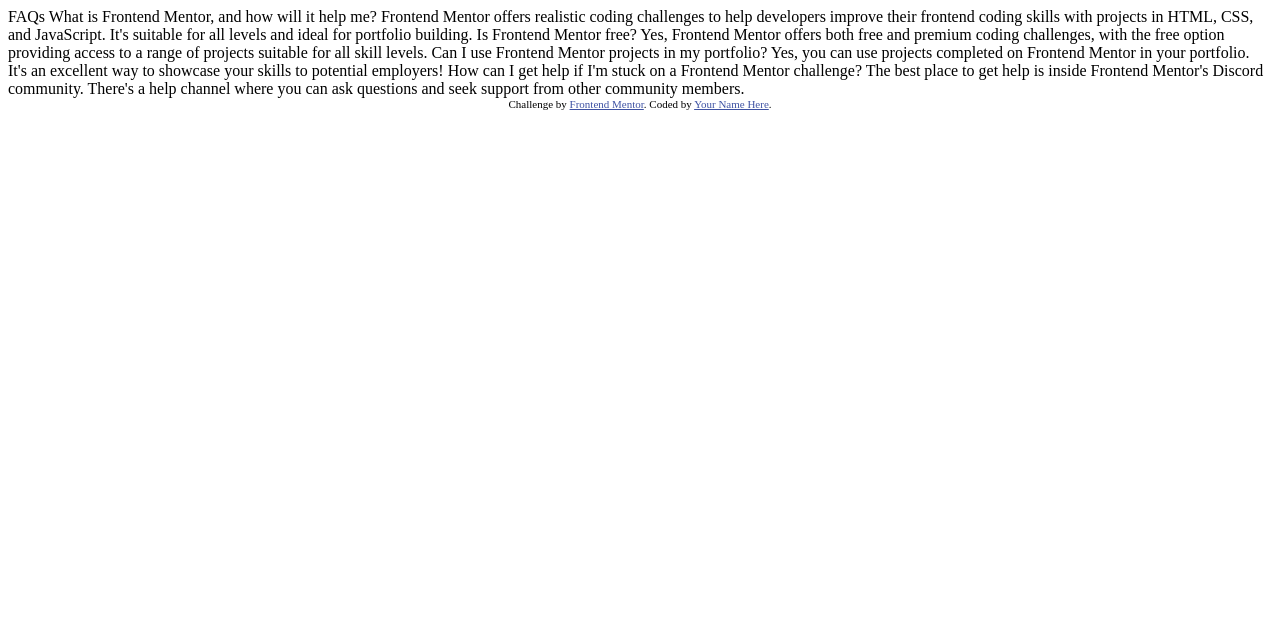
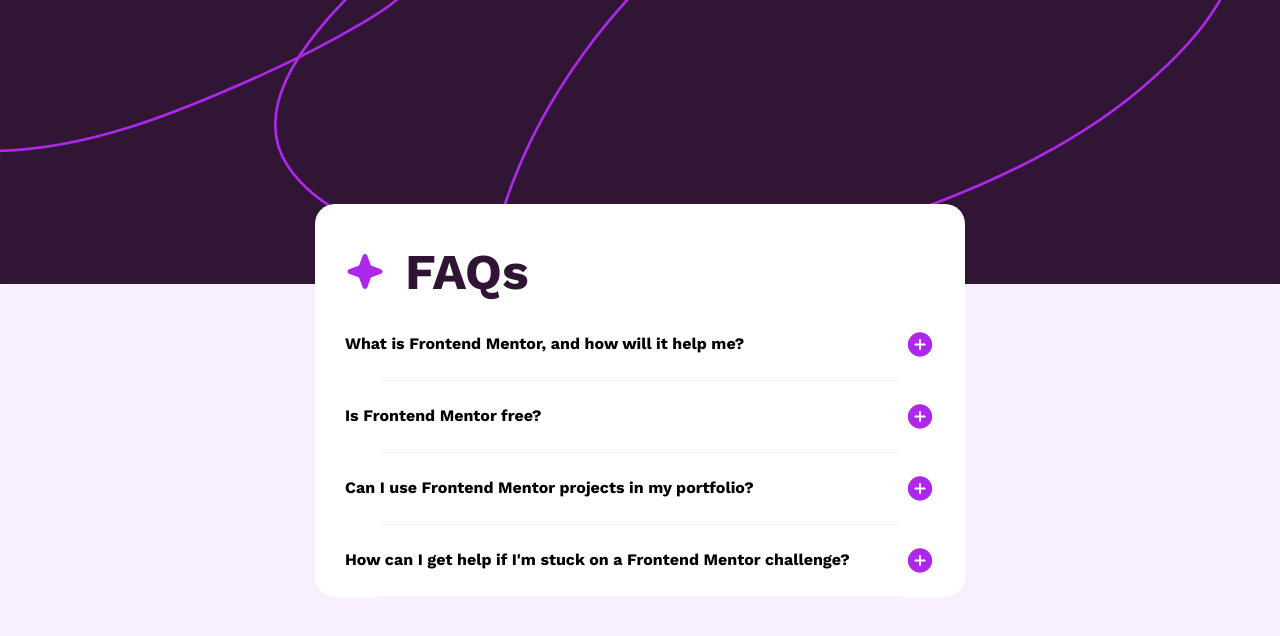
Before and after one commit to danHD2/FAQ-Challenge, a plain HTML site: page index.html in a window 1280 px wide. Drawn offline with nearby package versions, Linux system fonts and the light colour scheme.

Commit message:
final build

```diff
--- a/index.html
+++ b/index.html
@@ -5,44 +5,21 @@
   <meta name="viewport" content="width=device-width, initial-scale=1.0"> <!-- displays site properly based on user's device -->
 
   <link rel="icon" type="image/png" sizes="32x32" href="./assets/images/favicon-32x32.png">
+  <link rel="stylesheet" href="styles.css">
+  <link rel="preconnect" href="https://fonts.googleapis.com">
+<link rel="preconnect" href="https://fonts.gstatic.com" crossorigin>
+<link href="https://fonts.googleapis.com/css2?family=Work+Sans:ital,wght@0,100..900;1,100..900&display=swap" rel="stylesheet">
 
   <title>Frontend Mentor | FAQ accordion</title>
 
-  <!-- Feel free to remove these styles or customise in your own stylesheet 👍 -->
-  <style>
-    .attribution { font-size: 11px; text-align: center; }
-    .attribution a { color: hsl(228, 45%, 44%); }
-  </style>
 </head>
 <body>
 
-  FAQs
-
-  What is Frontend Mentor, and how will it help me?
-
-  Frontend Mentor offers realistic coding challenges to help developers improve their
-  frontend coding skills with projects in HTML, CSS, and JavaScript. It's suitable for
-  all levels and ideal for portfolio building.
-
-  Is Frontend Mentor free?
-
-  Yes, Frontend Mentor offers both free and premium coding challenges, with the free
-  option providing access to a range of projects suitable for all skill levels.
-
-  Can I use Frontend Mentor projects in my portfolio?
-
-  Yes, you can use projects completed on Frontend Mentor in your portfolio. It's an excellent
-  way to showcase your skills to potential employers!
-
-  How can I get help if I'm stuck on a Frontend Mentor challenge?
-
-  The best place to get help is inside Frontend Mentor's Discord community. There's a help
-  channel where you can ask questions and seek support from other community members.
+  <div id="root"></div>
 
 
-  <div class="attribution">
-    Challenge by <a href="https://www.frontendmentor.io?ref=challenge" target="_blank">Frontend Mentor</a>.
-    Coded by <a href="#">Your Name Here</a>.
-  </div>
+
+
+  <script src="script.js"></script>
 </body>
 </html>
--- /dev/null
+++ b/script.js
@@ -0,0 +1,93 @@
+const root = document.getElementById("root");
+const container = document.createElement("div");
+container.id = "container";
+root.appendChild(container);
+const titleIcon = document.createElement("img");
+titleIcon.src = "./assets/images/icon-star.svg";
+titleIcon.id = "title-icon";
+const titleCont = document.createElement("div");
+titleCont.id = "title-cont";
+container.appendChild(titleCont);
+titleCont.appendChild(titleIcon);
+const title = document.createElement("h1");
+title.id = "title";
+title.textContent = "FAQs";
+titleCont.appendChild(title);
+const bgImg = document.createElement("img");
+bgImg.src = "./assets/images/background-pattern-desktop.svg";
+bgImg.id = "bg-img";
+root.appendChild(bgImg);
+const content = document.createElement("div");
+content.id = "content";
+container.appendChild(content);
+let hidden = 1;
+
+
+const minus = document.createElement("img");
+minus.src = "./assets/images/icon-minus.svg";
+minus.className = "minus";
+
+const titles = [
+    "What is Frontend Mentor, and how will it help me?",
+    "Is Frontend Mentor free?",
+    "Can I use Frontend Mentor projects in my portfolio?",
+    "How can I get help if I'm stuck on a Frontend Mentor challenge?",
+]
+
+const parags = [
+    "Frontend Mentor offers realistic coding challenges to help developers improve their frontend coding skills with projects in HTML, CSS, and JavaScript. It's suitable for all levels and ideal for portfolio building.",
+    "Yes, Frontend Mentor offers both free and premium coding challenges, with the free option providing access to a range of projects suitable for all skill levels.",
+    "Yes, you can use projects completed on Frontend Mentor in your portfolio. It's an excellent way to showcase your skills to potential employers!",
+    "The best place to get help is inside Frontend Mentor's Discord community. There's a help channel where you can ask questions and seek support from other community members."
+]
+
+for (let i = 1; i < 5; i++) {
+    const innerCont = document.createElement("div");
+    innerCont.id = `inner${i}`;
+    content.appendChild(innerCont);
+    const control = document.createElement("div");
+    control.id = `control${i}`;
+    control.className = "control";
+    innerCont.appendChild(control);
+    const innerT = document.createElement("h4");
+    innerT.id = `innerT${i}`;
+    innerT.textContent = titles[i - 1];
+    control.appendChild(innerT);
+    const innerPlus = document.createElement("img");
+    innerPlus.className = "innerPlus";
+    innerPlus.id = `${i}`;
+    innerPlus.src = "./assets/images/icon-plus.svg";
+    control.appendChild(innerPlus);
+    const innerP = document.createElement("p");
+    innerP.id = `innerP${i}`;
+    innerP.textContent = parags[i - 1];
+    innerCont.appendChild(innerP);
+    const line = document.createElement("div");
+    line.className = "line";
+    content.appendChild(line);
+
+}
+
+const controls = document.getElementsByClassName("control");
+
+
+const toggleFAQ = (event) => {
+    const clicked = event.currentTarget;
+    const clickedId = clicked.id.replace("control", "");
+    const innerPlus = document.getElementById(clickedId);
+    const paragraph = document.getElementById(`innerP${clickedId}`);
+
+
+    if (paragraph.style.display === "block") {
+        paragraph.style.display = "none";
+        innerPlus.src = "./assets/images/icon-plus.svg";
+    } else {
+        paragraph.style.display = "block";
+        innerPlus.src = minus.src;
+    }
+};
+
+
+for (let i = 0; i < controls.length; i++) {
+    controls[i].addEventListener("click", toggleFAQ);
+}
--- /dev/null
+++ b/styles.css
@@ -0,0 +1,119 @@
+/*
+  1. Use a more-intuitive box-sizing model.
+*/
+*, *::before, *::after {
+    box-sizing: border-box;
+  }
+  /*
+    2. Remove default margin
+  */
+  * {
+    margin: 0;
+  }
+  /*
+    Typographic tweaks!
+    3. Add accessible line-height
+    4. Improve text rendering
+  */
+  body {
+    line-height: 1.5;
+    -webkit-font-smoothing: antialiased;
+  }
+  /*
+    5. Improve media defaults
+  */
+  img, picture, video, canvas, svg {
+    display: block;
+    max-width: 100%;
+  }
+  /*
+    6. Remove built-in form typography styles
+  */
+  input, button, textarea, select {
+    font: inherit;
+  }
+  /*
+    7. Avoid text overflows
+  */
+  p, h1, h2, h3, h4, h5, h6 {
+    overflow-wrap: break-word;
+  }
+  /*
+    8. Create a root stacking context
+  */
+  #root, #__next {
+    isolation: isolate;
+  }
+
+
+  body {
+    font-family: "Work Sans", sans-serif;
+    background-color: hsl(275, 100%, 97%);
+  }
+
+#root {
+    display: flex;
+    height: 100vh;
+    justify-content: center;
+    align-items: center;
+}
+
+#bg-img {
+    position: absolute;
+    top: 0;
+    z-index: -1;
+}
+
+  #container {
+    width: 650px;
+    background-color: white;
+    border-radius: 20px;
+  }
+
+  #title-cont {
+    width: 100%;
+    display: flex;
+    padding: 30px 30px 0 30px;
+  }
+
+  #title {
+    font-size: 50px;
+    padding-left: 20px;
+    color: hsl(292, 42%, 14%);
+  }
+
+#control1, #control2, #control3, #control4 {
+    display: flex;
+    align-items: center;
+    justify-content: space-between;
+}
+
+#inner1, #inner2, #inner3, #inner4 {
+    padding: 20px 30px 0 30px;
+    }
+
+#control1, #control2, #control3, #control4 {
+    padding-bottom: 20px;
+}
+
+.line {
+    width: 80%;
+    height: 1px;
+    background-color: hsl(275, 100%, 97%);
+    margin: 0 auto;
+}
+
+.control {
+    cursor: pointer;
+}
+
+.control:hover {
+    color:hsl(292, 16%, 49%);
+    transition:  0.3s;
+}
+
+#innerP1, #innerP2, #innerP3, #innerP4 {
+    display: none;
+    padding:  0 0 30px 0;
+
+}
```
